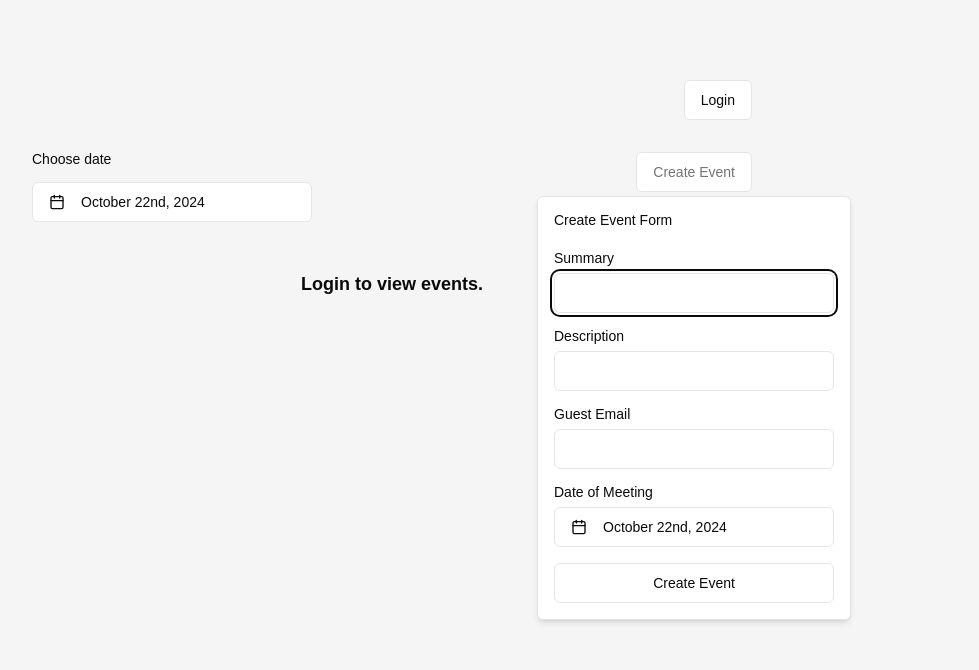
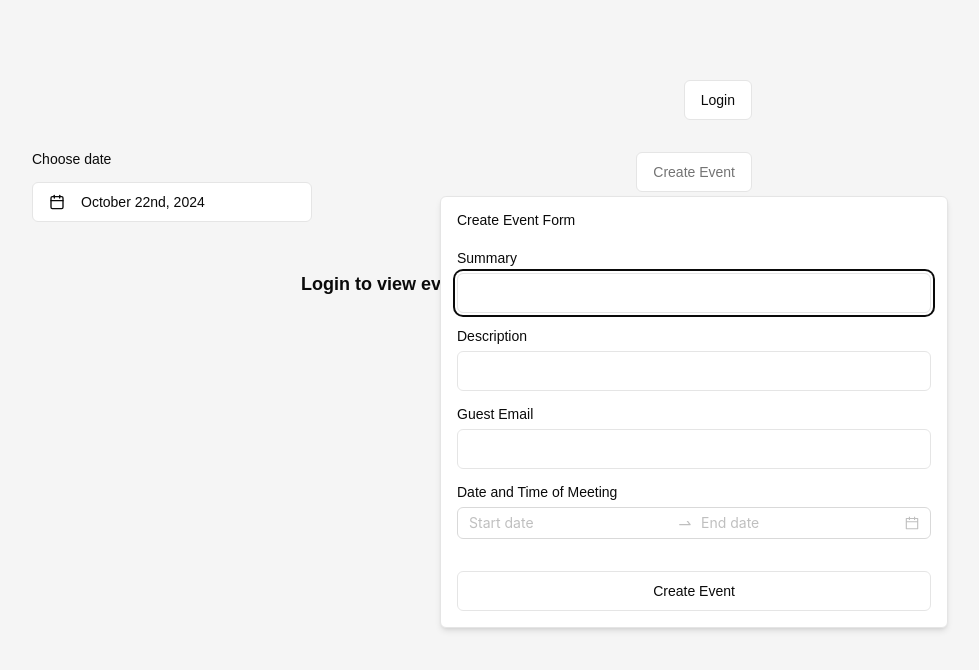
Before and after one commit to HimanshuSuratiya/demo_oct_24, a Next.js app: page / in a window 1280 px wide. Both pictures are taken after a click on the button "Create Event". Shown: the top 670 px of the page, without its empty margins (248-1227 px from the left). Built offline with nearby package versions, Linux system fonts and the light colour scheme.

Commit message:
pass date and time dynamically

```diff
--- a/package.json
+++ b/package.json
@@ -15,6 +15,7 @@
     "@react-oauth/google": "^0.12.1",
     "@tanstack/react-query": "^5.59.15",
     "@tanstack/react-query-devtools": "^5.59.15",
+    "antd": "^5.21.5",
     "axios": "^1.7.7",
     "class-variance-authority": "^0.7.0",
     "clsx": "^2.1.1",
--- a/src/app/index.js
+++ b/src/app/index.js
@@ -1,5 +1,5 @@
-import React, {useState} from 'react';
-import {Label} from "@/components/ui/label";
+import React, { useState } from 'react';
+import { Label } from "@/components/ui/label";
 import DatePicker from "@/components/DatePicker";
 import LoginWithGoogle from "@/components/LoginWithGoogle";
 import useLoginStore from "@/redux/loginStore";
@@ -8,14 +8,14 @@ import useFetchUser from "@/hooks/useFetchUser";
 import Events from "@/components/Events";
 import CreateEventForm from "@/components/CreateEventForm";
 import dayjs from "dayjs";
-import {Button} from "@/components/ui/button";
-import {clearUser} from "@/api/axiosInstance";
+import { Button } from "@/components/ui/button";
+import { clearUser } from "@/api/axiosInstance";
 
 
 const App = () => {
-  const {isAuthenticated, clearLogin} = useLoginStore();
-  const {name, email} = useUserStore();
-  const [eventsDate, setEventsDate] = useState(dayjs().format('YYYY-MM-DD'));
+  const { isAuthenticated, clearLogin } = useLoginStore();
+  const { name, email } = useUserStore();
+  const [eventsDate, setEventsDate] = useState(dayjs().toDate());
 
   useFetchUser()
 
@@ -29,12 +29,12 @@ const App = () => {
                 ? <div className="flex flex-col">
                   <div className="p-3 border-2 rounded-lg ">
                     <Label className="mb-4 font-semibold text-base">{name}</Label>
-                    <br/>
+                    <br />
                     <Label className="mb-4 font-medium text-base">{email}</Label>
                   </div>
                   <Button className="my-2 self-end" onClick={clearLogin} variant="outline">Logout</Button>
                 </div>
-                : <LoginWithGoogle/>
+                : <LoginWithGoogle />
             }
           </div>
         </div>
@@ -42,11 +42,11 @@ const App = () => {
         <div className="flex flex-row justify-between w-full">
           <div className="flex flex-col">
             <Label className="mb-4">Choose date</Label>
-            <DatePicker setDate={setEventsDate}/>
+            <DatePicker setDate={setEventsDate} />
           </div>
-          <CreateEventForm/>
+          <CreateEventForm />
         </div>
-        {isAuthenticated ? <Events date={eventsDate}/> :
+        {isAuthenticated ? <Events date={eventsDate} /> :
           <Label className="w-full text-center mt-12 font-bold text-lg">{'Login to view events.'}</Label>}
       </div>
     </div>
--- a/src/components/CreateEventForm.js
+++ b/src/components/CreateEventForm.js
@@ -1,16 +1,16 @@
-import React, {useState} from 'react';
-import {Popover, PopoverContent, PopoverTrigger} from "@/components/ui/popover";
-import {Button} from "@/components/ui/button";
-import {cn} from "@/lib/utils";
-import {Label} from "@/components/ui/label";
-import {Form, Formik} from "formik";
-import {Input} from "@/components/ui/input";
+import React, { useState } from 'react';
+import { Popover, PopoverContent, PopoverTrigger } from "@/components/ui/popover";
+import { Button } from "@/components/ui/button";
+import { cn } from "@/lib/utils";
+import { Label } from "@/components/ui/label";
+import { Form, Formik } from "formik";
+import { Input } from "@/components/ui/input";
 import axiosInstance from "@/api/axiosInstance";
-import DatePicker from "@/components/DatePicker";
+import DateandTimePickerRange from './DateandTimePickerRange';
 
 const CreateEventForm = (props) => {
   const [isOpen, setOpen] = useState(false);
-  const [date, setDate] = useState(new Date().toISOString())
+  const [dateRange, setDateRange] = useState([null, null]);
 
   async function createGoogleCalendarEvent(values) {
     const timeZone = Intl.DateTimeFormat().resolvedOptions().timeZone;
@@ -20,22 +20,22 @@ const CreateEventForm = (props) => {
       location: 'Delhi, India',
       description: values.description,
       start: {
-        dateTime: date,
+        dateTime: dateRange[0]?.toISOString(),
         timeZone: timeZone
       },
       end: {
-        dateTime: date,
+        dateTime: dateRange[1]?.toISOString(),
         timeZone: timeZone
       },
       attendees: [
-        {email: 'himanshu.suratiya@scalereal.com'},
-        {email: values.meetingWith}
+        { email: 'himanshu.suratiya@scalereal.com' },
+        { email: values.meetingWith }
       ],
       reminders: {
         useDefault: false,
         overrides: [
-          {method: 'email', minutes: 24 * 60},
-          {method: 'popup', minutes: 10}
+          { method: 'email', minutes: 24 * 60 },
+          { method: 'popup', minutes: 10 }
         ]
       }
     };
@@ -47,7 +47,8 @@ const CreateEventForm = (props) => {
     }
   }
 
-  return <Popover open={isOpen} onOpenChange={() => setOpen(!isOpen)}>
+  return (
+    <Popover open={isOpen} onOpenChange={() => setOpen(!isOpen)}>
       <PopoverTrigger asChild>
         <Button
           variant={"outline"}
@@ -61,27 +62,28 @@ const CreateEventForm = (props) => {
       </PopoverTrigger>
       <PopoverContent className="w-auto p-4">
         <Formik
-        initialValues={{summary: '', description: '', meetingWith: ''}}
+          initialValues={{ summary: '', description: '', meetingWith: '' }}
           onSubmit={(values) => {
-          createGoogleCalendarEvent(values)
-          setOpen(false)
+            createGoogleCalendarEvent(values);
+            setOpen(false);
           }}
         >
-        {({handleChange, values}) => (
+          {({ handleChange, values }) => (
             <Form className="flex flex-col">
               <Label className="mb-6">Create Event Form</Label>
 
-            <Label className="mb-2" htmlFor={'summary'}>Summary</Label>
-            <Input className="mb-4" id="summary" onChange={handleChange} value={values.summary}/>
+              <Label className="mb-2" htmlFor="summary">Summary</Label>
+              <Input className="mb-4" id="summary" onChange={handleChange} value={values.summary} />
 
-            <Label className="mb-2" htmlFor={'description'}>Description</Label>
-            <Input className="mb-4" id="description" onChange={handleChange} value={values.description}/>
+              <Label className="mb-2" htmlFor="description">Description</Label>
+              <Input className="mb-4" id="description" onChange={handleChange} value={values.description} />
 
-            <Label className="mb-2" htmlFor={'meetingWith'}>Guest Email</Label>
-            <Input className="mb-4" id="meetingWith" onChange={handleChange} value={values.meetingWith}/>
+              <Label className="mb-2" htmlFor="meetingWith">Guest Email</Label>
+              <Input className="mb-4" id="meetingWith" onChange={handleChange} value={values.meetingWith} />
 
-            <Label className="mb-2">Date of Meeting</Label>
-            <DatePicker setDate={setDate}/>
+              <Label className="mb-2">Date and Time of Meeting</Label>
+
+              <DateandTimePickerRange setDateRange={setDateRange} />
 
               <Button
                 type="submit"
@@ -95,6 +97,7 @@ const CreateEventForm = (props) => {
         </Formik>
       </PopoverContent>
     </Popover>
-}
+  );
+};
 
 export default CreateEventForm;
--- /dev/null
+++ b/src/components/DateandTimePickerRange.js
@@ -0,0 +1,18 @@
+import React, { forwardRef } from "react";
+import { DatePicker } from 'antd';
+
+const { RangePicker } = DatePicker;
+
+const DateandTimePickerRange = forwardRef(({ setDateRange }, ref) => {
+    return (
+        <RangePicker
+            ref={ref}
+            showTime
+            format="YYYY-MM-DD HH:mm"
+            onChange={(dates) => setDateRange(dates)}
+            className="mb-4"
+        />
+    );
+});
+
+export default DateandTimePickerRange;
```
Also changed, not shown: 1 other file (tests, documents, lock files or other folders). Lines whose indentation alone changed are shown as unchanged.
